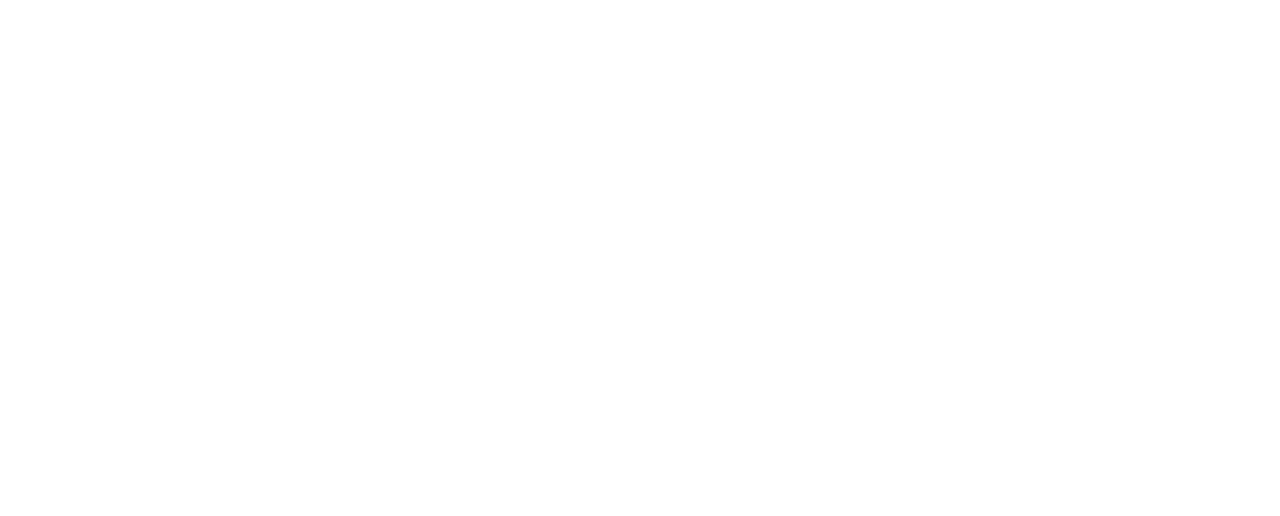
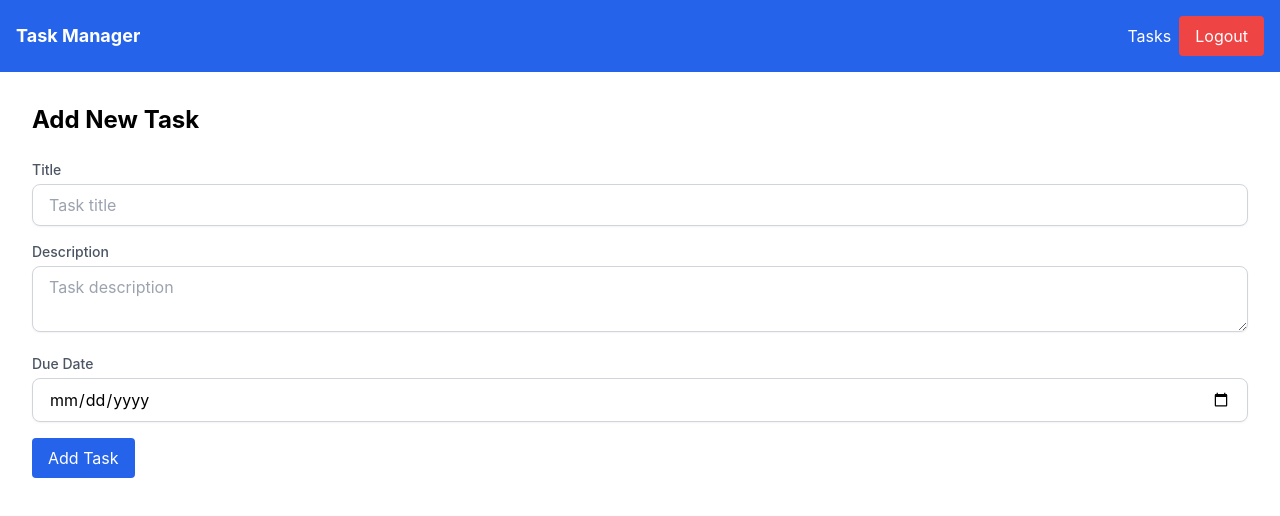
Before and after one commit to graccz103/my-app, a React (Create React App) app: page /tasks/new in a window 1280 px wide. Before the commit this address had no page. Shown: the top 516 px of the page. Built offline with nearby package versions, Linux system fonts and the light colour scheme; sample sign-in values are in the browser's storage.

Commit message:
dziala lol

```diff
--- a/src/App.js
+++ b/src/App.js
@@ -1,9 +1,10 @@
 import React, { useState } from 'react';
 import { BrowserRouter as Router, Routes, Route, Navigate } from 'react-router-dom';
+import Navbar from './components/Navbar';
 import Register from './components/Register';
 import Login from './components/Login';
-import Tasks from './components/Tasks';
-import Navbar from './components/Navbar';
+import TaskList from './components/TaskList';
+import AddTask from './components/AddTask';
 
 function App() {
   const [isAuthenticated, setIsAuthenticated] = useState(!!localStorage.getItem('token'));
@@ -14,23 +15,23 @@ function App() {
     alert('Logged out successfully');
   };
 
-  const renderLayout = (Component) => (
-    <div className="App">
-      <Navbar isAuthenticated={isAuthenticated} onLogout={handleLogout} />
-      <div className="content-wrapper">
-        <Component />
-      </div>
-    </div>
-  );
-
   return (
     <Router>
-      <Routes>
-        <Route path="/" element={<Navigate to="/register" />} />
-        <Route path="/register" element={renderLayout(Register)} />
-        <Route path="/login" element={renderLayout(Login)} />
-        {isAuthenticated && <Route path="/tasks" element={renderLayout(Tasks)} />}
-      </Routes>
+      <div className="App">
+        <Navbar isAuthenticated={isAuthenticated} onLogout={handleLogout} />
+        <Routes>
+          <Route path="/register" element={<Register />} />
+          <Route path="/login" element={<Login />} />
+          <Route
+            path="/tasks"
+            element={isAuthenticated ? <TaskList /> : <Navigate to="/login" replace />}
+          />
+          <Route
+            path="/tasks/new"
+            element={isAuthenticated ? <AddTask /> : <Navigate to="/login" replace />}
+          />
+        </Routes>
+      </div>
     </Router>
   );
 }
--- /dev/null
+++ b/src/components/AddTask.js
@@ -0,0 +1,81 @@
+import React, { useState } from 'react';
+import axios from 'axios';
+import { useNavigate } from 'react-router-dom';
+
+function AddTask() {
+  const [formData, setFormData] = useState({
+    title: '',
+    description: '',
+    status: 'To Do',
+    dueDate: '',
+  });
+  const [error, setError] = useState('');
+  const navigate = useNavigate();
+
+  const handleChange = (e) => {
+    setFormData({ ...formData, [e.target.name]: e.target.value });
+  };
+
+  const handleSubmit = async (e) => {
+    e.preventDefault();
+    try {
+      const token = localStorage.getItem('token');
+      await axios.post('http://localhost:5000/tasks', formData, {
+        headers: { Authorization: `Bearer ${token}` },
+      });
+      navigate('/tasks'); // Przekierowanie do listy zadań
+    } catch (error) {
+      setError('Failed to add task');
+      console.error(error);
+    }
+  };
+
+  return (
+    <div className="p-8">
+      <h2 className="text-2xl font-bold mb-6">Add New Task</h2>
+      {error && <div className="text-red-600">{error}</div>}
+      <form onSubmit={handleSubmit} className="space-y-4">
+        <div>
+          <label className="block text-sm font-medium text-gray-600 mb-1">Title</label>
+          <input
+            type="text"
+            name="title"
+            value={formData.title}
+            onChange={handleChange}
+            className="w-full px-4 py-2 border border-gray-300 rounded-lg shadow-sm focus:ring focus:ring-blue-300 focus:outline-none"
+            placeholder="Task title"
+            required
+          />
+        </div>
+        <div>
+          <label className="block text-sm font-medium text-gray-600 mb-1">Description</label>
+          <textarea
+            name="description"
+            value={formData.description}
+            onChange={handleChange}
+            className="w-full px-4 py-2 border border-gray-300 rounded-lg shadow-sm focus:ring focus:ring-blue-300 focus:outline-none"
+            placeholder="Task description"
+          />
+        </div>
+        <div>
+          <label className="block text-sm font-medium text-gray-600 mb-1">Due Date</label>
+          <input
+            type="date"
+            name="dueDate"
+            value={formData.dueDate}
+            onChange={handleChange}
+            className="w-full px-4 py-2 border border-gray-300 rounded-lg shadow-sm focus:ring focus:ring-blue-300 focus:outline-none"
+          />
+        </div>
+        <button
+          type="submit"
+          className="mt-4 bg-blue-600 text-white px-4 py-2 rounded hover:bg-blue-700"
+        >
+          Add Task
+        </button>
+      </form>
+    </div>
+  );
+}
+
+export default AddTask;
--- /dev/null
+++ b/src/components/TaskList.js
@@ -0,0 +1,52 @@
+import React, { useState, useEffect } from 'react';
+import axios from 'axios';
+import { Link } from 'react-router-dom';
+
+function TaskList() {
+  const [tasks, setTasks] = useState([]);
+  const [error, setError] = useState('');
+
+  useEffect(() => {
+    const fetchTasks = async () => {
+      try {
+        const token = localStorage.getItem('token');
+        const response = await axios.get('http://localhost:5000/tasks', {
+          headers: { Authorization: `Bearer ${token}` },
+        });
+        setTasks(response.data);
+      } catch (error) {
+        setError('Failed to fetch tasks');
+        console.error(error);
+      }
+    };
+
+    fetchTasks();
+  }, []);
+
+  return (
+    <div className="p-8">
+      <h2 className="text-2xl font-bold mb-6">Your Tasks</h2>
+      {error && <div className="text-red-600">{error}</div>}
+      <div className="grid grid-cols-1 gap-4 md:grid-cols-2 lg:grid-cols-3">
+        {tasks.map((task) => (
+          <div key={task._id} className="bg-white shadow-md rounded-lg p-4">
+            <h3 className="text-xl font-semibold">{task.title}</h3>
+            <p className="text-gray-700">{task.description}</p>
+            <p className="text-gray-500">Status: {task.status}</p>
+            {task.dueDate && (
+              <p className="text-gray-500">Due: {new Date(task.dueDate).toLocaleDateString()}</p>
+            )}
+          </div>
+        ))}
+      </div>
+      <Link
+        to="/tasks/new"
+        className="mt-6 inline-block bg-blue-600 text-white px-4 py-2 rounded hover:bg-blue-700"
+      >
+        Add New Task
+      </Link>
+    </div>
+  );
+}
+
+export default TaskList;
--- a/src/components/Tasks.js
+++ /dev/null
@@ -1,42 +0,0 @@
-import React from 'react';
-import { Link } from 'react-router-dom';
-
-function Navbar({ isAuthenticated, onLogout }) {
-  return (
-    <nav className="bg-blue-600 p-4 text-white">
-      <div className="container mx-auto flex justify-between items-center">
-        <div>
-          <Link to="/" className="text-lg font-bold hover:text-gray-200">
-            Task Manager
-          </Link>
-        </div>
-        <div>
-          {isAuthenticated ? (
-            <>
-              <Link to="/tasks" className="mx-2 hover:text-gray-200">
-                Tasks
-              </Link>
-              <button
-                onClick={onLogout}
-                className="bg-red-500 px-4 py-2 rounded hover:bg-red-600"
-              >
-                Logout
-              </button>
-            </>
-          ) : (
-            <>
-              <Link to="/login" className="mx-2 hover:text-gray-200">
-                Login
-              </Link>
-              <Link to="/register" className="mx-2 hover:text-gray-200">
-                Register
-              </Link>
-            </>
-          )}
-        </div>
-      </div>
-    </nav>
-  );
-}
-
-export default Navbar;
```
